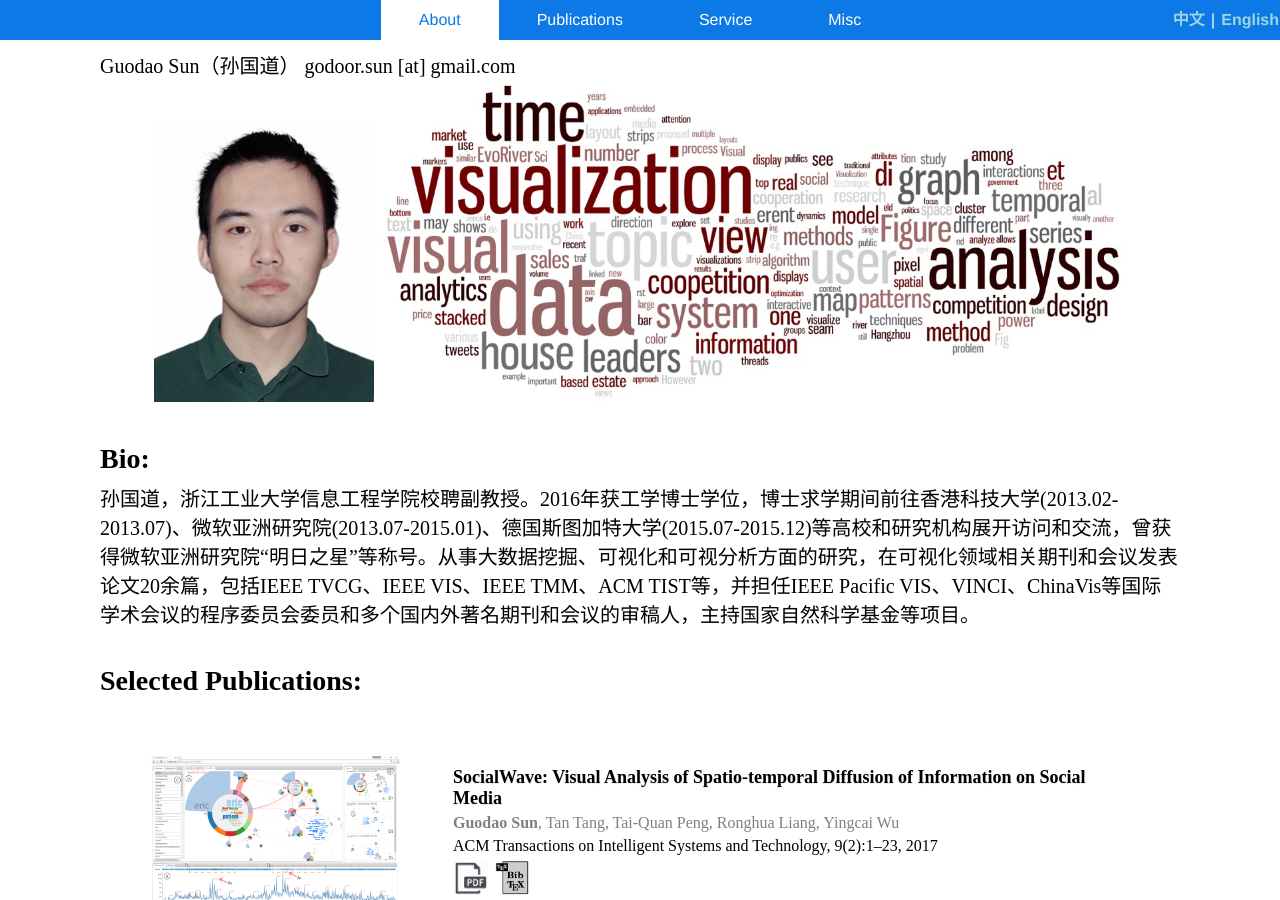
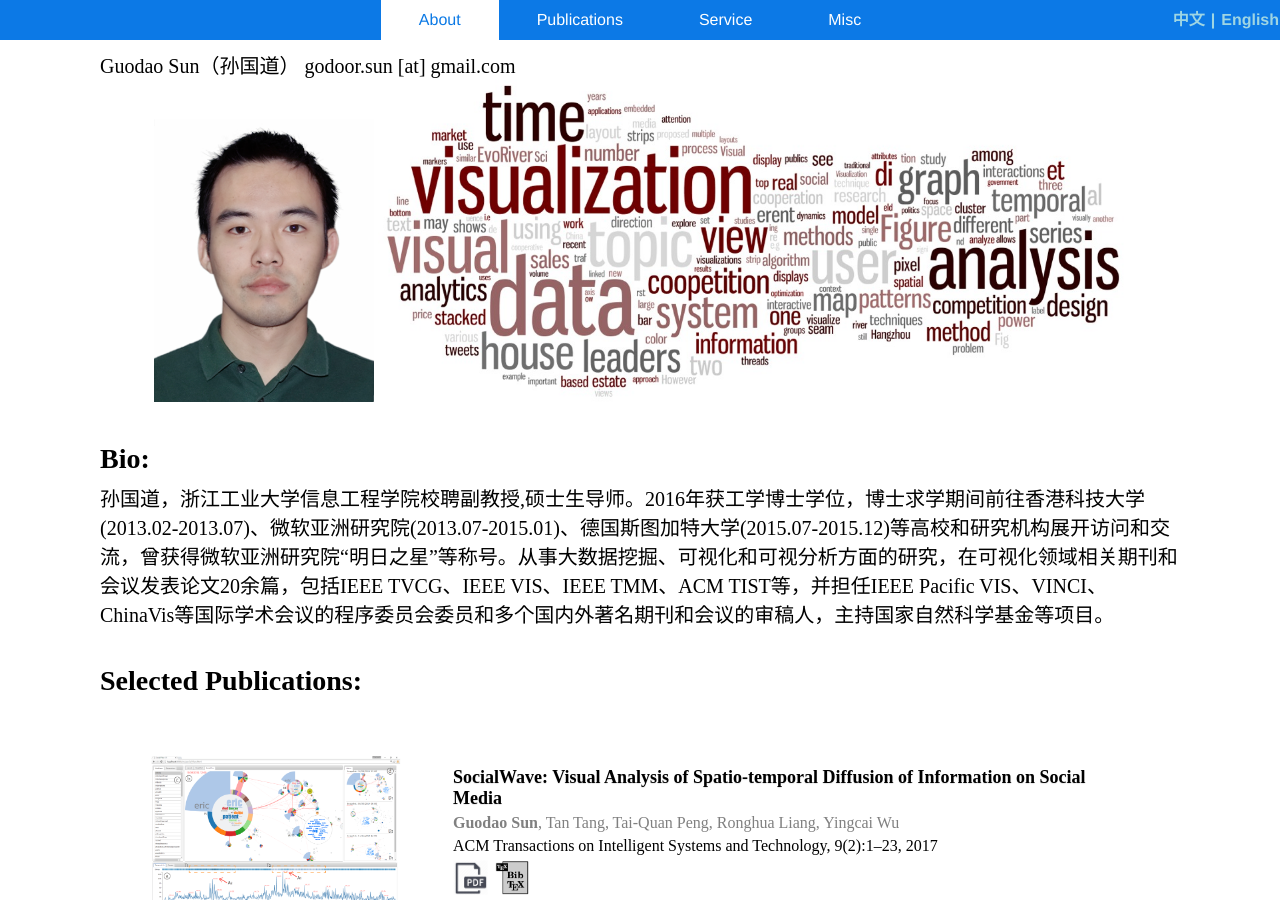
Before and after one commit to godoorsun/godoorsun.github.io, a Jekyll site: the page index_cn.html, which Jekyll copies as it is, in a window 1280 px wide and 900 px high. Built offline with Jekyll 4.4.1, drawn with Linux system fonts in a browser that asks for light colours; comment, search, counter and statistics services are not loaded.

Commit message:
minor changes

```diff
--- a/index_cn.html
+++ b/index_cn.html
@@ -113,7 +113,7 @@
 
 
             <div style="font-size:20px; -webkit-font-smoothing: antialiased;">
-					孙国道，浙江工业大学信息工程学院校聘副教授。2016年获工学博士学位，博士求学期间前往香港科技大学(2013.02-2013.07)、微软亚洲研究院(2013.07-2015.01)、德国斯图加特大学(2015.07-2015.12)等高校和研究机构展开访问和交流，曾获得微软亚洲研究院“明日之星”等称号。从事大数据挖掘、可视化和可视分析方面的研究，在可视化领域相关期刊和会议发表论文20余篇，包括IEEE TVCG、IEEE VIS、IEEE TMM、ACM TIST等，并担任IEEE Pacific VIS、VINCI、ChinaVis等国际学术会议的程序委员会委员和多个国内外著名期刊和会议的审稿人，主持国家自然科学基金等项目。
+					孙国道，浙江工业大学信息工程学院校聘副教授,硕士生导师。2016年获工学博士学位，博士求学期间前往香港科技大学(2013.02-2013.07)、微软亚洲研究院(2013.07-2015.01)、德国斯图加特大学(2015.07-2015.12)等高校和研究机构展开访问和交流，曾获得微软亚洲研究院“明日之星”等称号。从事大数据挖掘、可视化和可视分析方面的研究，在可视化领域相关期刊和会议发表论文20余篇，包括IEEE TVCG、IEEE VIS、IEEE TMM、ACM TIST等，并担任IEEE Pacific VIS、VINCI、ChinaVis等国际学术会议的程序委员会委员和多个国内外著名期刊和会议的审稿人，主持国家自然科学基金等项目。
             </div>
 
 
```
